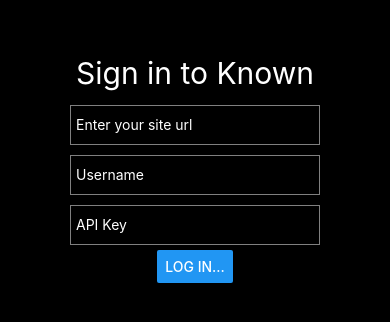
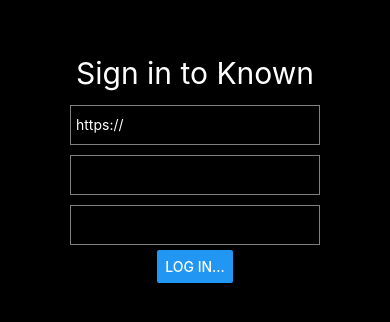
Before and after one commit to mapkyca/known-reactnative, a React Native app in the folder known-native/: screen / in a window 390 px wide. Shown: the part 256-578 px from the top of the page. Built offline with nearby package versions, Linux system fonts and the light colour scheme; grey boxes are pictures that could not be loaded.

Commit message:
Adding https:// starting point

```diff
--- a/known-native/App.js
+++ b/known-native/App.js
@@ -11,7 +11,7 @@
   constructor(props) {
     super(props);
     this.state = {
-        site: '',
+        site: 'https://',
         username: '',
         apikey: '',
         welcomePic: require('./gfx/known.png'),
@@ -25,7 +25,7 @@
                 <Text style={styles.welcomeText}>Sign in to Known</Text>
                 <TextInput
                     style={styles.textInput}
-                    placeholder="Enter your site url"
+                    placeHolder="Enter your site url"
                     onChangeText={(site) => this.setState({site})}
                     value={this.state.site}
                     textContentType="URL"
@@ -33,14 +33,14 @@
                 />
                 <TextInput
                     style={styles.textInput}
-                    placeholder="Username"
+                    placeHolder="Username"
                     onChangeText={(username) => this.setState({username})}
                     value={this.state.username}
                     textContentType="username"
                 />
                 <TextInput
                     style={styles.textInput}
-                    placeholder="API Key"
+                    placeHolder="API Key"
                     onChangeText={(apikey) => this.setState({apikey})}
                     value={this.state.apikey}
                     textContentType="password"
```
